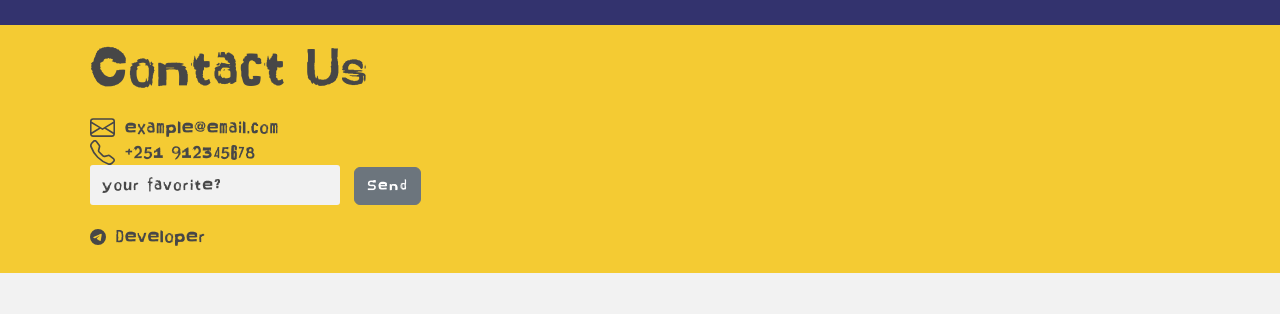
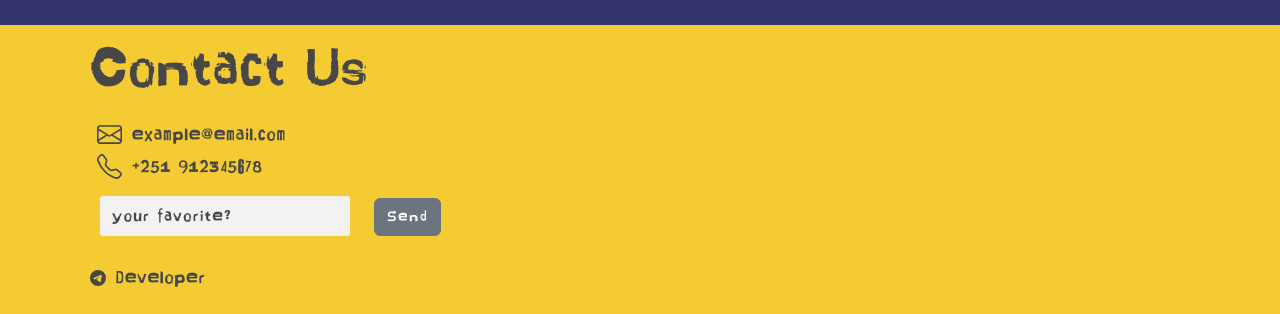
Before and after one commit to Sunchipseth/sunchips, a plain HTML site: page SunChips/index.html in a window 1280 px wide. Shown: the part 3890-4204 px from the top of the page. Before the commit the page ends 4163 px from the top, so only its background shows below. Drawn offline with nearby package versions, Linux system fonts and the light colour scheme.

Commit message:
Update section-seven.css

```diff
--- a/SunChips/section-seven.css
+++ b/SunChips/section-seven.css
@@ -15,6 +15,7 @@ input{
     width: 250px;
     height: 40px;
     outline: none;
+    margin: 10px;
 }
 input:focus::placeholder{
     color: transparent;
@@ -38,7 +39,6 @@ svg{
 .btn{
     font-family: 'sunchips';
     letter-spacing: 2px;
-
 }
 .developer{
     margin-top: 20px;
@@ -46,6 +46,10 @@ svg{
 .developer:hover{
     cursor: 'hand';
 }
+.phone-number,
+.contact-information{
+    margin: 7px;
+}
 @media screen and (max-width: 410px) {
     input{
         width: 170px;
```
